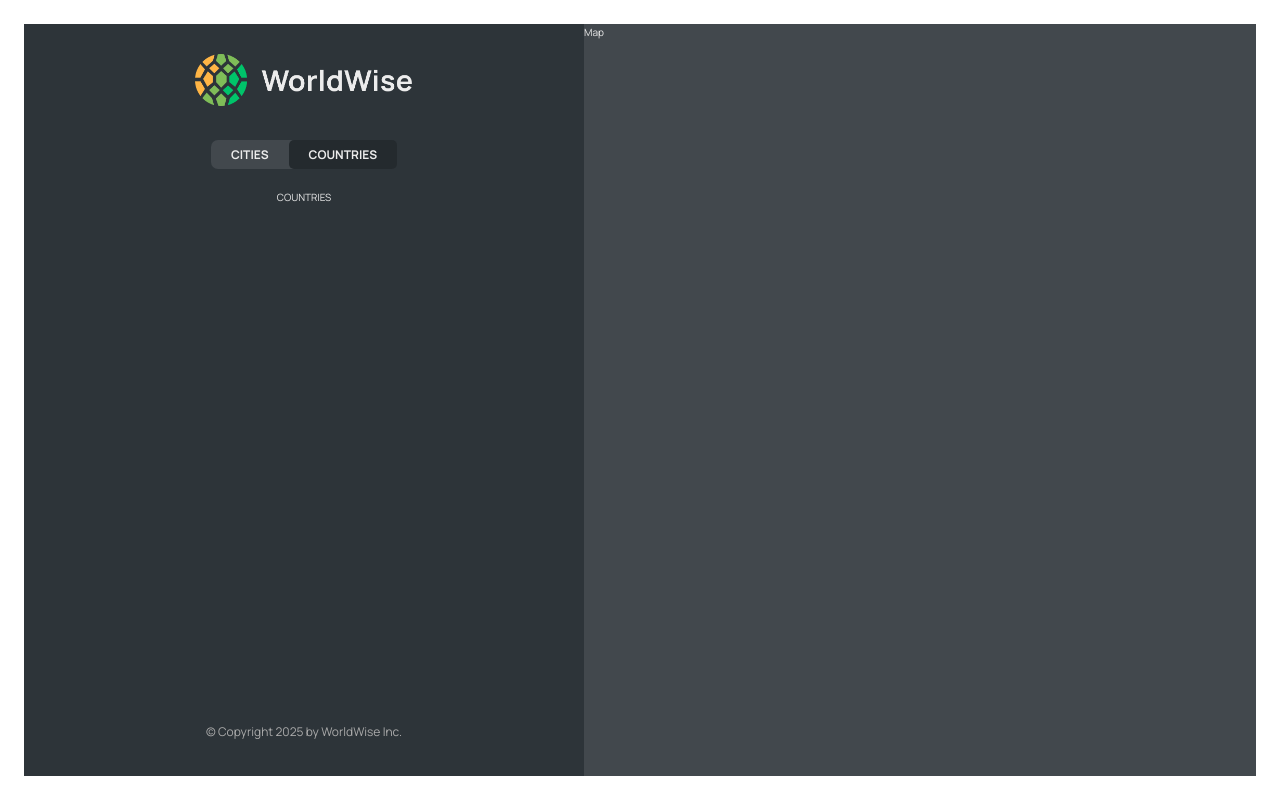
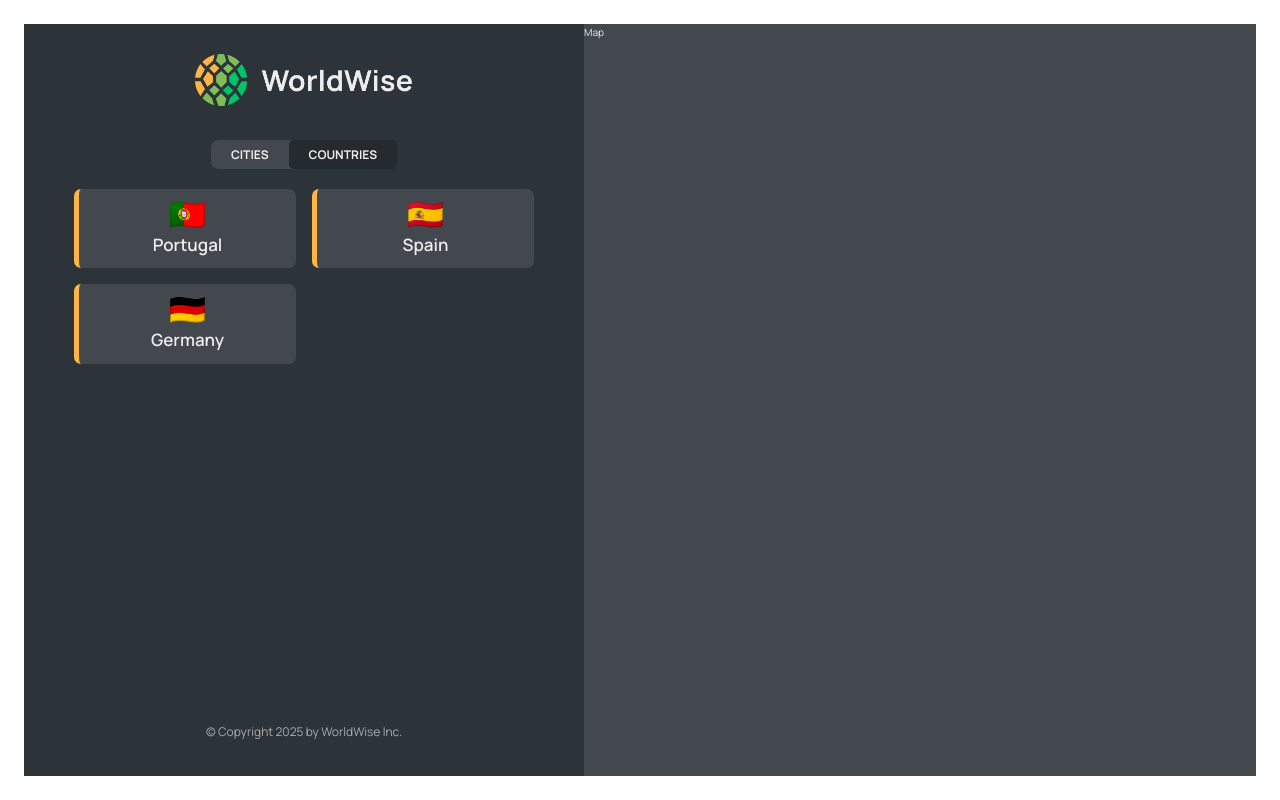
Before and after one commit to alinciprian/world-wise, a React (Vite) app: page /app/countries in a window 1280 px wide. Built offline with nearby package versions, Linux system fonts and the light colour scheme; data requests are answered from the project's data file.

Commit message:
minor changes

```diff
--- a/src/App.jsx
+++ b/src/App.jsx
@@ -7,6 +7,7 @@
 import Login from './pages/Login';
 import CityList from './components/CityList';
 import { useEffect, useState } from 'react';
+import CountryList from './components/CountryList';
 
 const BASE_URL = 'http://localhost:9000';
 
@@ -43,7 +44,10 @@
             path="cities"
             element={<CityList cities={cities} isLoading={isLoading} />}
           />
-          <Route path="countries" element={<p>COUNTRIES</p>} />
+          <Route
+            path="countries"
+            element={<CountryList cities={cities} isLoading={isLoading} />}
+          />
           <Route path="form" element={<p>This is the form</p>} />
         </Route>
         <Route path="login" element={<Login />} />
--- a/src/components/CityItem.jsx
+++ b/src/components/CityItem.jsx
@@ -1,3 +1,4 @@
+/* eslint-disable react/prop-types */
 import styles from './CityItem.module.css';
 
 const formatDate = (date) =>
--- /dev/null
+++ b/src/components/CountryList.jsx
@@ -0,0 +1,31 @@
+/* eslint-disable react/prop-types */
+import CountryItem from './CountryItem';
+import styles from './CountryList.module.css';
+import Spinner from './Spinner';
+// import Message from './Message';
+
+function CountryList({ cities, isLoading }) {
+  if (isLoading) return <Spinner />;
+  // if (!cities.length)
+  //   return (
+  //     <Message message="Add your first city by clicking on a city on the map" />
+  //   );
+
+  const countries = cities.reduce((array, city) => {
+    if (!array.map((el) => el.city).includes(city.country)) {
+      return [...array, { country: city.country, emoji: city.emoji }];
+    } else {
+      return array;
+    }
+  }, []);
+
+  return (
+    <ul className={styles.countryList}>
+      {countries.map((country) => (
+        <CountryItem country={country} />
+      ))}
+    </ul>
+  );
+}
+
+export default CountryList;
```
